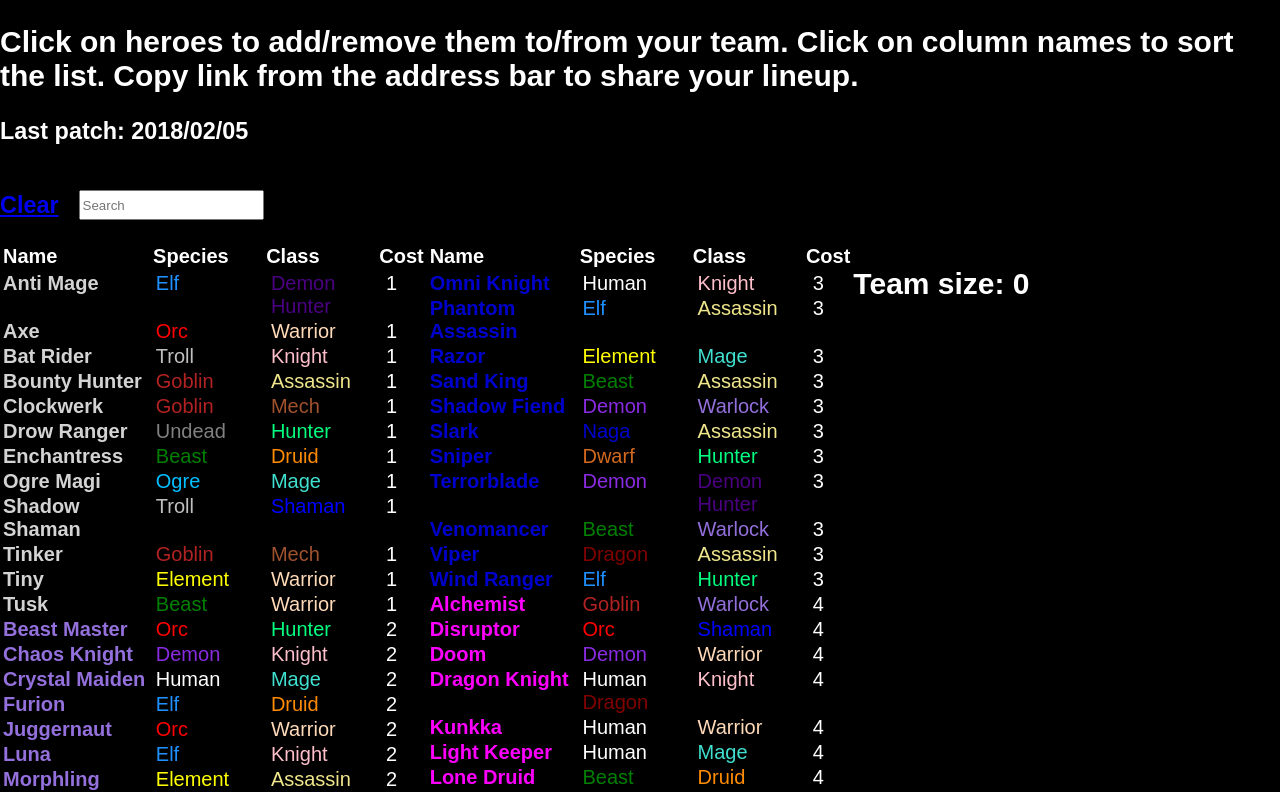
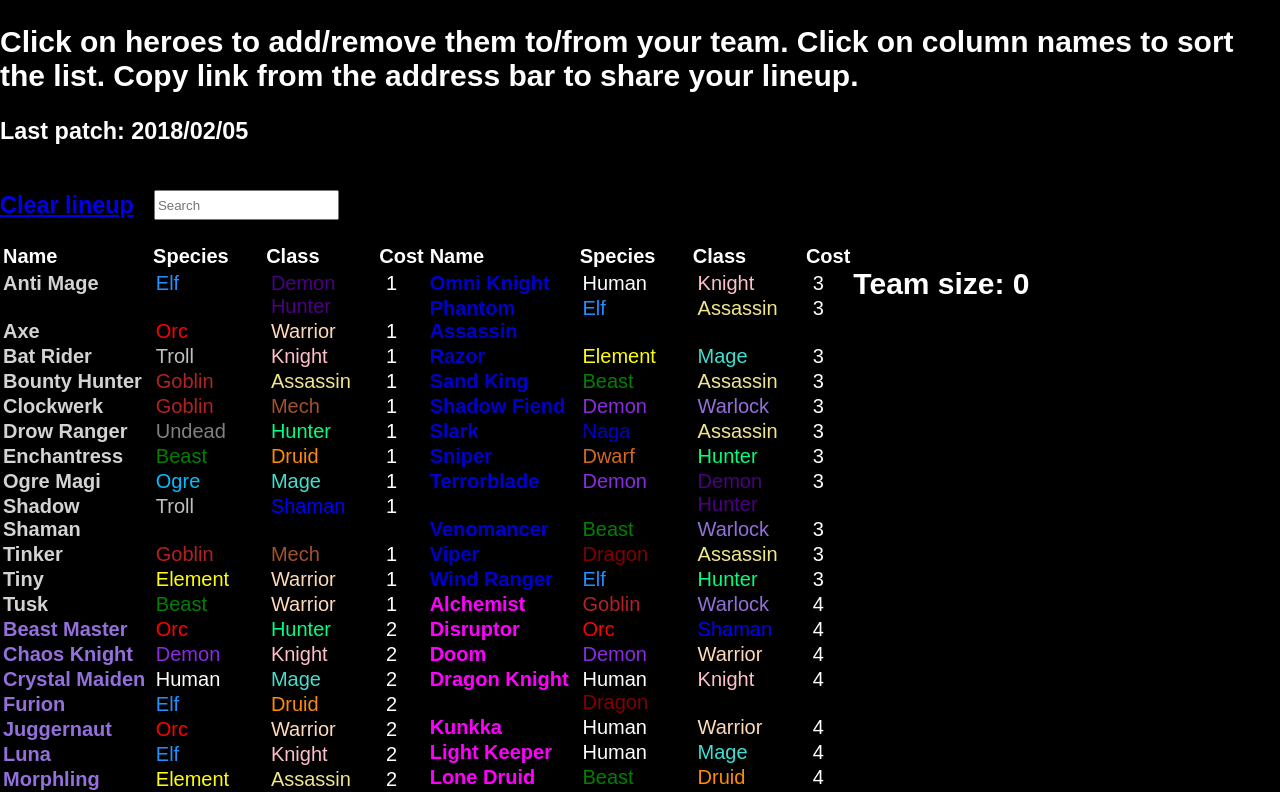
Before and after one commit to Kumagor0/dota-auto-chess-planner, a React (Create React App) app: page / in a window 1280 px wide. Shown: the top 792 px of the page. Built offline with nearby package versions, Linux system fonts and the light colour scheme.

Commit message:
fix: clear link text

```diff
--- a/src/HeroesList.tsx
+++ b/src/HeroesList.tsx
@@ -242,7 +242,7 @@
         <h3 style={{ color: 'White' }}>Last patch: 2018/02/05</h3>
         <div style={{ flexDirection: 'row', display: 'flex' }}>
           <h3 style={{ float: 'left', display: 'inline' }}>
-            <Link to={pathname}>Clear</Link>
+            <Link to={pathname}>Clear lineup</Link>
           </h3>
           <input
             type="text"
```
